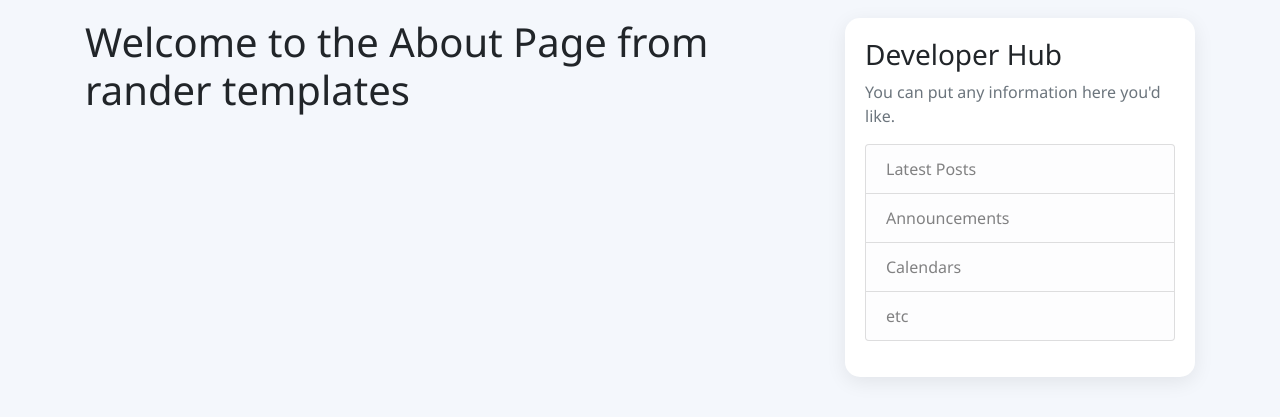
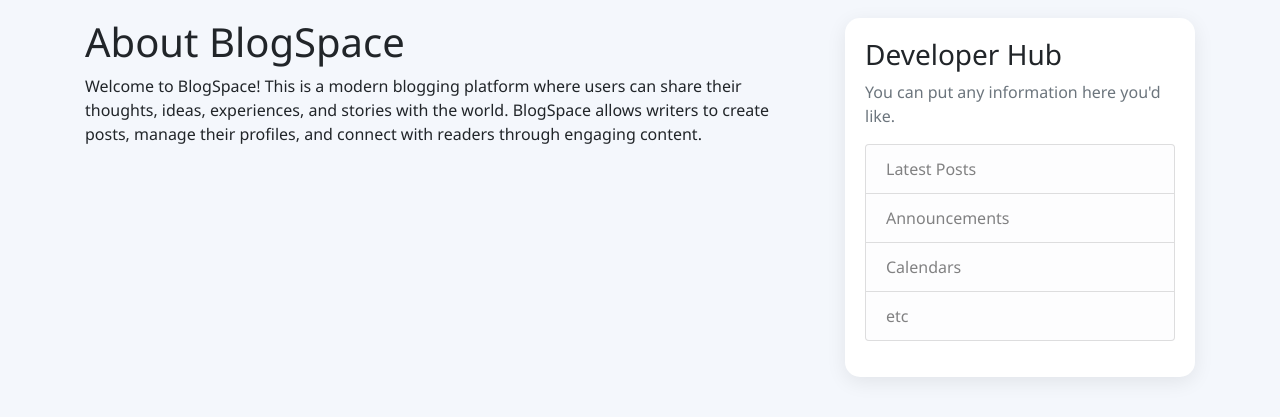
Before and after one commit to khushal-140/Flask-Leraing, a Flask app: page /about in a window 1280 px wide. Shown: the part 62-479 px from the top of the page. Run offline with Flask 3, Linux system fonts and the light colour scheme; some libraries are stand-ins or nearby versions.

Commit message:
change about

```diff
--- a/flaskblog/templates/about.html
+++ b/flaskblog/templates/about.html
@@ -1,4 +1,12 @@
 {% extends "layout.html" %}
 {% block content %}
-    <h1>Welcome to the About  Page from rander templates </h1>
+    <h1>About BlogSpace</h1>
+    <p>
+        Welcome to BlogSpace! This is a modern blogging platform where users can
+        share their thoughts, ideas, experiences, and stories with the world.
+        BlogSpace allows writers to create posts, manage their profiles, and
+        connect with readers through engaging content.
+    </p>
+
+
 {% endblock content %}
```
